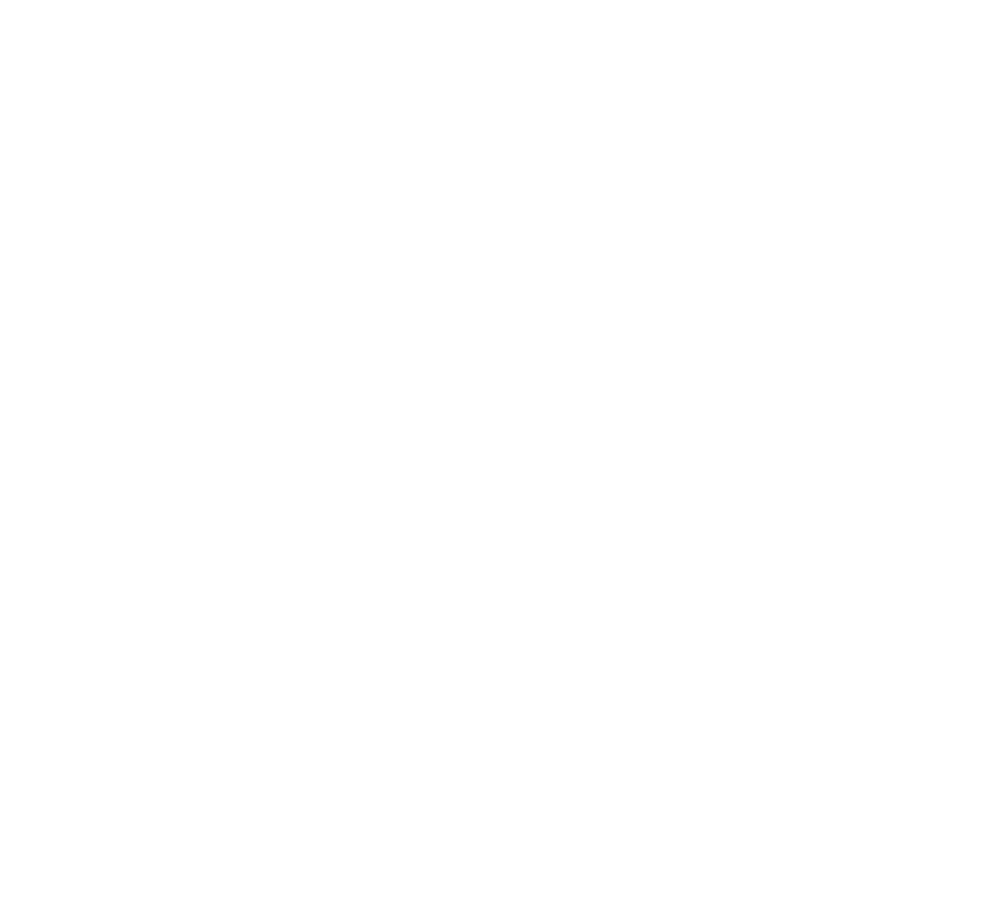
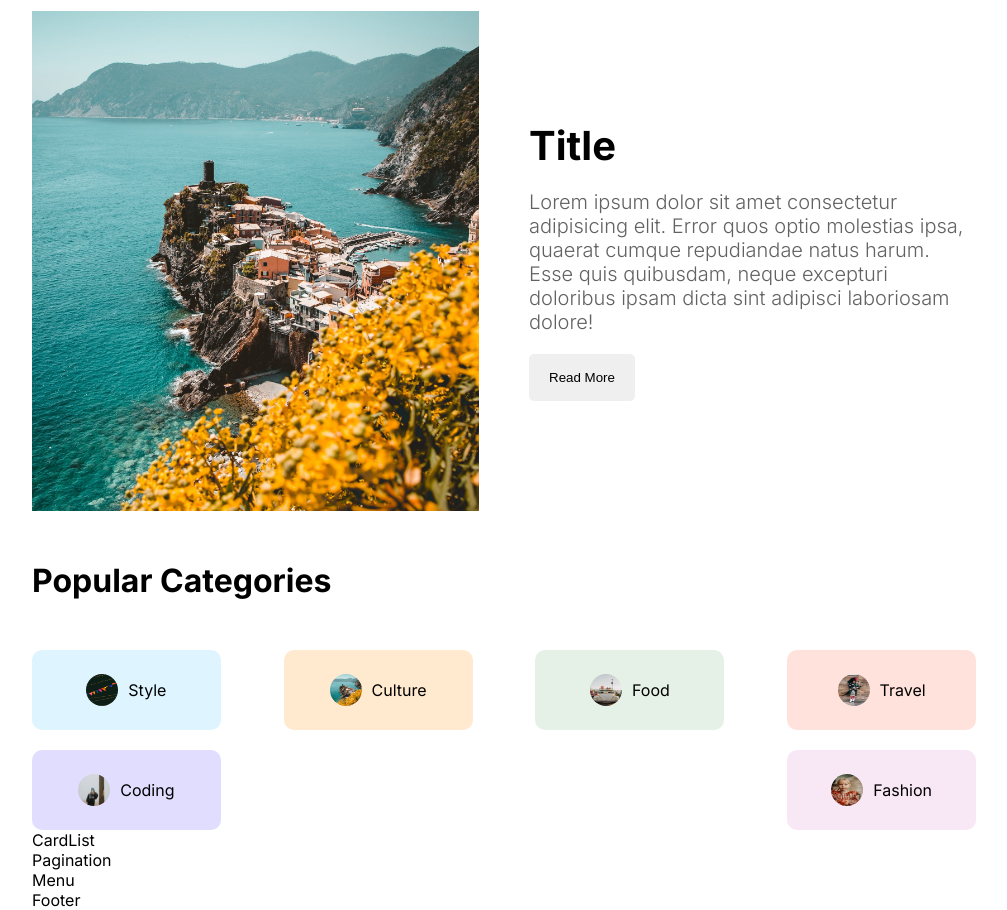
Before and after one commit to Fredbian/nextjs_blog, a Next.js app: page / in a window 1280 px wide. Shown: the part 440-1350 px from the top of the page, without its empty margins (176-1183 px from the left). Before the commit the page ends 800 px from the top, so only its background shows below. Built offline with nearby package versions, Linux system fonts and the light colour scheme.

Commit message:
working on page styles

```diff
--- a/src/components/CategoryList/CategoryList.jsx
+++ b/src/components/CategoryList/CategoryList.jsx
@@ -1,10 +1,94 @@
-import React from 'react'
-import styles from './categoryList.module.css'
+import React from 'react';
+import styles from './categoryList.module.css';
+import Link from 'next/link';
+import Image from 'next/image';
 
 const CategoryList = () => {
   return (
-    <div>CategoryList</div>
-  )
-}
+    <div className={styles.container}>
+      <h1 className={styles.title}>Popular Categories</h1>
+      <div className={styles.categories}>
+        <Link
+          href={'/blog?cat=style'}
+          className={`${styles.category} ${styles.style}`}
+        >
+          <Image
+            src={'/style.png'}
+            alt=""
+            width={32}
+            height={32}
+            className={styles.image}
+          />
+          style
+        </Link>
+        <Link
+          href={'/blog?cat=style'}
+          className={`${styles.category} ${styles.culture}`}
+        >
+          <Image
+            src={'/culture.png'}
+            alt=""
+            width={32}
+            height={32}
+            className={styles.image}
+          />
+          culture
+        </Link>
+        <Link
+          href={'/blog?cat=style'}
+          className={`${styles.category} ${styles.food}`}
+        >
+          <Image
+            src={'/food.png'}
+            alt=""
+            width={32}
+            height={32}
+            className={styles.image}
+          />
+          food
+        </Link>
+        <Link
+          href={'/blog?cat=style'}
+          className={`${styles.category} ${styles.travel}`}
+        >
+          <Image
+            src={'/travel.png'}
+            alt=""
+            width={32}
+            height={32}
+            className={styles.image}
+          />
+          travel
+        </Link>
+        <Link
+          href={'/blog?cat=style'}
+          className={`${styles.category} ${styles.coding}`}
+        >
+          <Image
+            src={'/coding.png'}
+            alt=""
+            width={32}
+            height={32}
+            className={styles.image}
+          />
+          coding
+        </Link>
+        <Link
+          href={'/blog?cat=style'}
+          className={`${styles.category} ${styles.fashion}`}
+        >
+          <Image
+            src={'/fashion.png'}
+            alt=""
+            width={32}
+            height={32}
+            className={styles.image}
+          />
+          fashion
+        </Link>
+      </div>
+    </div>
+  );
+};
 
-export default CategoryList
+export default CategoryList;
--- a/src/components/CategoryList/categoryList.module.css
+++ b/src/components/CategoryList/categoryList.module.css
@@ -0,0 +1,76 @@
+.container {
+}
+
+.title {
+  margin: 50px 0px;
+}
+
+.categories {
+  display: flex;
+  flex-wrap: wrap;
+  justify-content: space-between;
+  gap: 20px;
+}
+
+.category {
+  display: flex;
+  align-items: center;
+  gap: 10px;
+  text-transform: capitalize;
+  width: 15%;
+  height: 80px;
+  justify-content: center;
+  border-radius: 10px;
+}
+
+.category.style {
+  background-color: #57c4ff31;
+}
+
+.category.culture {
+  background-color: #ffb04f45;
+}
+
+.category.fashion {
+  background-color: #da85c731;
+}
+
+.category.food {
+  background-color: #7fb88133;
+}
+
+.category.travel {
+  background-color: #ff795736;
+}
+
+.category.coding {
+  background-color: #5e4fff31;
+}
+
+.image {
+  border-radius: 50%;
+}
+
+@media screen and (max-width: 1280px) {
+  .category {
+    width: 20%;
+  }
+}
+
+@media screen and (max-width: 1024px) {
+  .category {
+    width: 25%;
+  }
+}
+
+@media screen and (max-width: 768px) {
+  .category {
+    width: 45%;
+  }
+}
+
+@media screen and (max-width: 640px) {
+  .category {
+    width: 100%;
+  }
+}
--- a/src/components/Featured/Featured.jsx
+++ b/src/components/Featured/Featured.jsx
@@ -1,10 +1,30 @@
-import React from 'react'
-import styles from './featured.module.css'
+import React from 'react';
+import styles from './featured.module.css';
+import Image from 'next/image';
 
 const Featured = () => {
   return (
-    <div className={styles.container}>Featured</div>
-  )
-}
+    <div className={styles.container}>
+      <h1 className={styles.title}>
+        <b>Hey, Fred here!</b> Discover my stories and creative ideas.
+      </h1>
+      <div className={styles.post}>
+        <div className={styles.imgContainer}>
+          <Image src={'/p1.jpeg'} className={styles.image} alt="" fill />
+        </div>
+        <div className={styles.textContainer}>
+          <h1 className={styles.postTitle}>Title</h1>
+          <p className={styles.postDescription}>
+            Lorem ipsum dolor sit amet consectetur adipisicing elit. Error quos
+            optio molestias ipsa, quaerat cumque repudiandae natus harum. Esse
+            quis quibusdam, neque excepturi doloribus ipsam dicta sint adipisci
+            laboriosam dolore!
+          </p>
+          <button className={styles.button}>Read More</button>
+        </div>
+      </div>
+    </div>
+  );
+};
 
-export default Featured
+export default Featured;
--- a/src/components/Featured/featured.module.css
+++ b/src/components/Featured/featured.module.css
@@ -0,0 +1,77 @@
+.container {
+  margin-top: 30px;
+}
+
+.title {
+  font-size: 96px;
+  font-weight: 300;
+}
+
+.post {
+  margin-top: 60px;
+  display: flex;
+  align-items: center;
+  gap: 50px;
+}
+
+.imgContainer {
+  flex: 1;
+  height: 500px;
+  position: relative;
+}
+
+.image {
+  object-fit: cover;
+}
+
+.textContainer {
+  flex: 1;
+  display: flex;
+  flex-direction: column;
+  gap: 20px;
+}
+
+.postTitle {
+  font-size: 40px;
+}
+
+.postDescription {
+  font-size: 20px;
+  font-weight: 300;
+  color: var(--softTextColor);
+}
+
+.button {
+  padding: 16px 20px;
+  border: none;
+  border-radius: 5px;
+  width: max-content;
+}
+
+@media screen and (max-width: 1280px) {
+  .title {
+    font-size: 72px;
+  }
+}
+
+@media screen and (max-width: 1024px) {
+  .title {
+    font-size: 64px;
+  }
+
+  .imgContainer {
+    display: none;
+  }
+}
+
+@media screen and (max-width: 768px) {
+  .title {
+    font-size: 48px;
+  }
+}
+
+@media screen and (max-width: 640px) {
+  .title {
+    font-size: 36px;
+  }
+}
```
